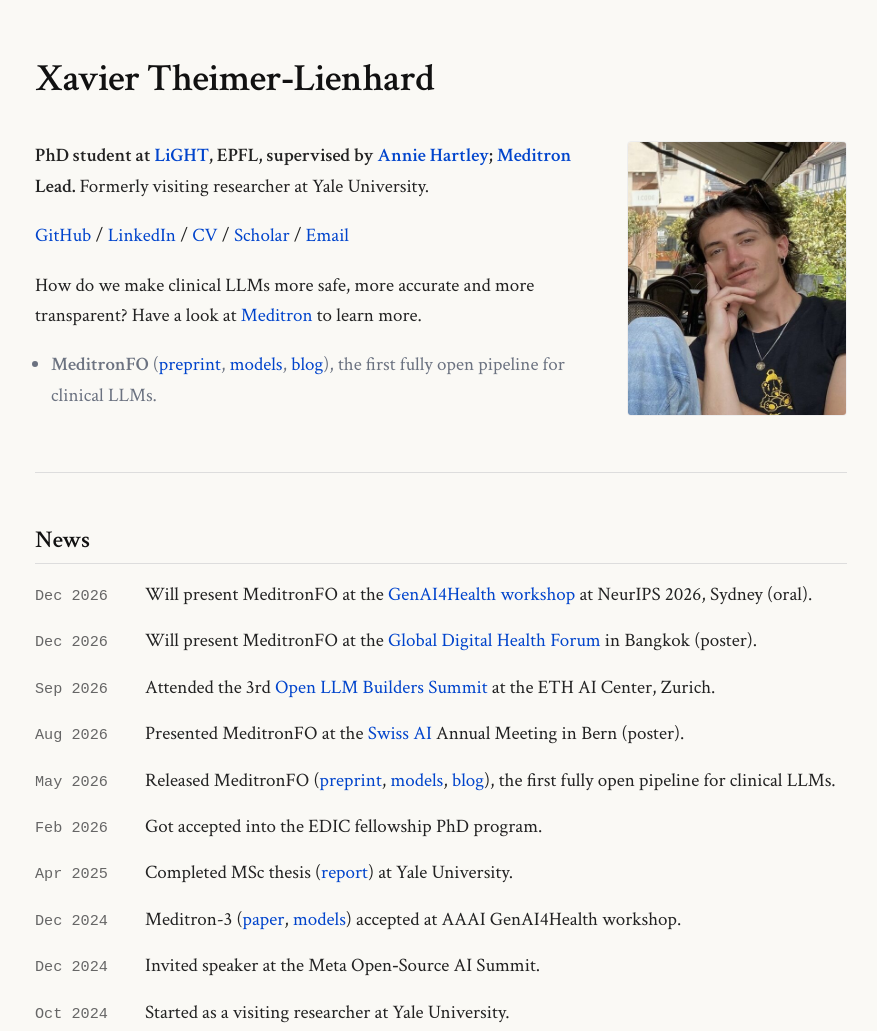
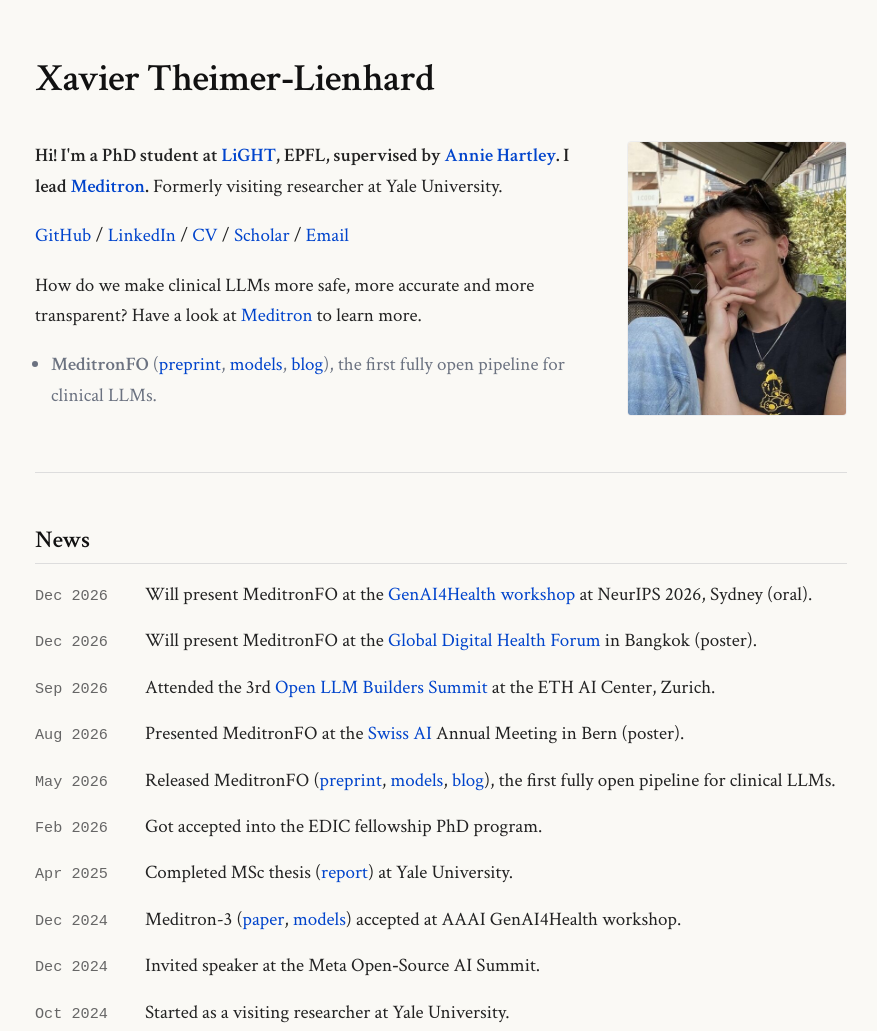
Before and after one commit to Xkrilandar/xavier-theimer-lienhard.github.io, a plain HTML site: page index.html in a window 1280 px wide. Shown: the top 1031 px of the page, without its empty margins (199-1076 px from the left). Drawn offline with Linux system fonts and the light colour scheme.

Commit message:
Revise intro text in index.html
Updated introduction text for clarity and added personal greeting.

```diff
--- a/index.html
+++ b/index.html
@@ -62,7 +62,7 @@
 
 
           <p class="intro-text">
-            <strong>PhD student at <a href="https://www.light-laboratory.org/">LiGHT</a>, EPFL, supervised by <a href="https://people.epfl.ch/mary-anne.hartley">Annie Hartley</a>; <a href="https://epflight.github.io/Meditron/">Meditron</a> Lead. </strong>
+            <strong>Hi! I'm a PhD student at <a href="https://www.light-laboratory.org/">LiGHT</a>, EPFL, supervised by <a href="https://people.epfl.ch/mary-anne.hartley">Annie Hartley</a>. I lead <a href="https://epflight.github.io/Meditron/">Meditron</a>.</strong>
             Formerly visiting researcher at Yale University.
           </p>
           <nav class="nav-links">
```
